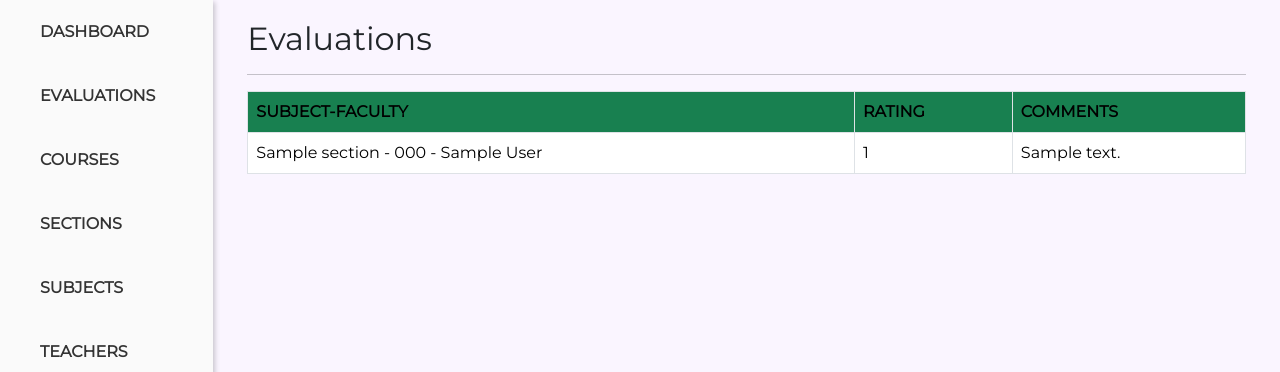
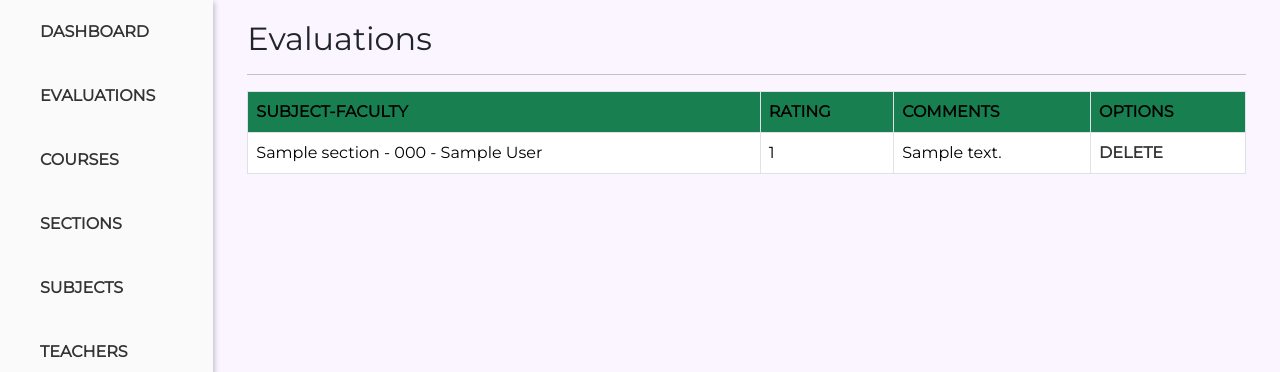
Before and after one commit to Jehuuuuu/Feedback-and-Evaluation-System-Capstone-Project, a Django app: page /evaluations in a window 1280 px wide. Shown: the part 105-477 px from the top of the page. Run offline with Django 4.2, Linux system fonts and the light colour scheme; tables that the repository leaves empty hold one stand-in row (values such as "Sample post").

Commit message:
added delete function on evaluations

```diff
--- a/Feedbacksystem/templates/pages/evaluations.html
+++ b/Feedbacksystem/templates/pages/evaluations.html
@@ -16,12 +16,14 @@
         <th  scope="col" class="bg-success">SUBJECT-FACULTY </th>
         <th  scope="col" class="bg-success">RATING </th>
         <th  scope="col" class="bg-success">COMMENTS </th>
+        <th  scope="col" class="bg-success">OPTIONS </th>
     </tr>
     {% for i in evaluation %}
     <tr>
         <td>{{ i.section_subject_faculty }}</td>
         <td>{{ i.rating }}</td>
         <td>{{ i.comments }}</td>
+        <td><a class="nav-link" href="{% url 'deleteEvaluation'  i.pk  %}"><b>DELETE</b></a></td>
 
     </tr>
 
--- a/Feedbacksystem/urls.py
+++ b/Feedbacksystem/urls.py
@@ -43,6 +43,7 @@ urlpatterns = [
     path('evaluate/<int:pk>/', views.evaluate_subject_faculty, name='evaluate_subject_faculty'),
     path('evaluations', views.evaluations, name='evaluations'),
     path('facultyevaluations/<int:pk>/', views.facultyevaluations, name='facultyevaluations'),
+    path('deleteEvaluation/<int:pk>/', views.deleteEvaluation, name='deleteEvaluation'),
 
 
 ]
--- a/Feedbacksystem/views.py
+++ b/Feedbacksystem/views.py
@@ -176,10 +176,7 @@ def deleteTeacher(request, pk):
 
     return render(request, 'pages/delete.html', {'obj':faculty})
 
-def section_details(request, pk):
-    section = Section.objects.get(pk=pk)
-    subjects_faculty = SectionSubjectFaculty.objects.filter(section=section)
-    return render(request, 'pages/section_details.html', {'section': section, 'subjects_faculty': subjects_faculty})
+
 
 def students(request):
     students = Student.objects.all()
@@ -401,7 +398,6 @@ def evaluate_subject_faculty(request,pk):
 
             # Save the data to the database
             form = LikertEvaluation(
-                student=request.user.student,
                 section_subject_faculty=section_subject_faculty,
                 rating=rating,
                 comments=comments
@@ -430,3 +426,11 @@ def facultyevaluations(request, pk):
     context = {'teacher': teacher, 'teacher_evaluations':  teacher_evaluations, 'avg_rating': avg_rating}
 
     return render(request, 'pages/facultyevaluations.html', context)
+
+def deleteEvaluation(request, pk):
+    evaluation = LikertEvaluation.objects.get(pk=pk)
+    if request.method == 'POST':
+            evaluation.delete()
+            return redirect('evaluations')
+
+    return render(request, 'pages/delete.html', {'obj':evaluation})
```
